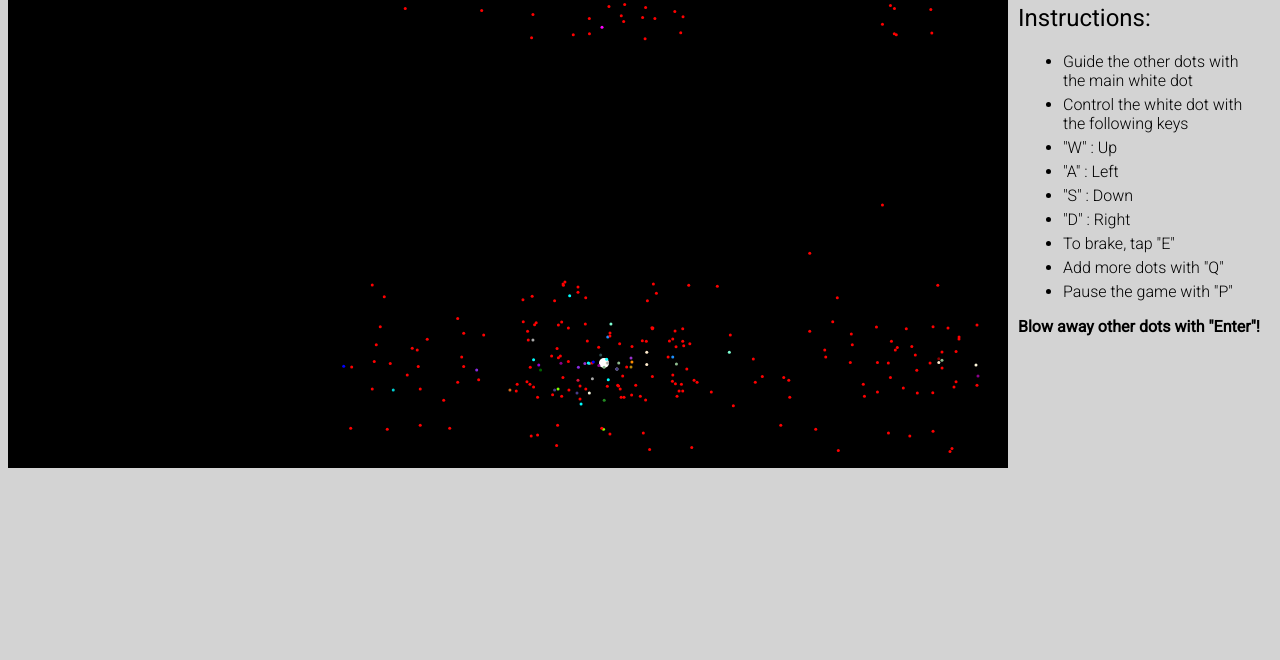
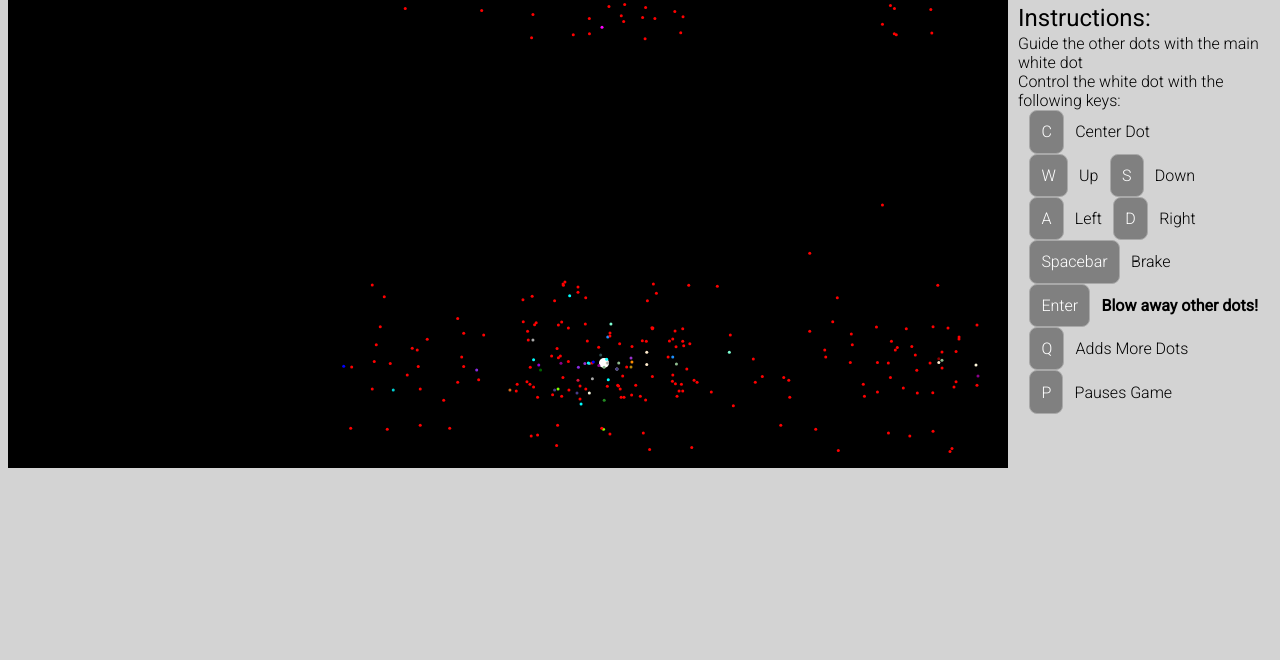
Before and after one commit to IanKingr/500Dots, a website with bundled scripts: page index.html in a window 1280 px wide. Shown: the part 140-800 px from the top of the page. Built offline with nearby package versions, Linux system fonts and the light colour scheme; animation ran at ten frames a second.

Commit message:
removed focus from pause button after clicking it, added toggling of explosionVector types on keypress, added method to center ship in the middle of the canvas

```diff
--- a/bundle.js
+++ b/bundle.js
@@ -94,7 +94,7 @@
 
 
 	// module
-	exports.push([module.id, "body {\n  background: lightgray;\n}\n\nh2 {\n  font-family: 'Roboto', sans-serif;\n  font-weight: 400;\n}\n\nli {\n  margin: 5px;\n}\n\nh1 {font-family: 'Oleo Script', cursive;}\n\nbutton:focus {outline:0;}\n\n.game {\n  position: relative;\n}\n\n.main {\n  display: flex;\n  flex-direction: row;\n}\n\n.info {\n  margin: 10px;\n  font-family: 'Roboto', sans-serif;\n  font-weight: 300;\n}\n\n.pause-button {\n  font-family: 'Roboto', sans-serif;\n  font-weight: 400;\n  font-size: medium;\n  padding: 0 0.5em 0 0.5em;\n  z-index: 10;\n  position: absolute;\n  min-width: 60px;\n  min-height: 30px;\n  top: 5px;\n  right: 10px;\n  background-color: white;\n  border-radius: 2px;\n  border: 0px;\n}\n\n.active {\n  background-color: darkred;\n  color: floralwhite;\n}\n", ""]);
+	exports.push([module.id, "body {\n  background: lightgray;\n}\n\nh2 {\n  font-family: 'Roboto', sans-serif;\n  font-weight: 400;\n  margin-bottom: 0.1em;\n}\n\nli {\n  margin: 5px;\n}\n\nh1 {font-family: 'Oleo Script', cursive;}\n\n.instructions {\n  display: flex;\n  flex-direction: column;\n}\n\n.instructions div {\n  display: flex;\n  flex-direction: row;\n  align-items: center;\n}\n\n\nbutton:focus {outline:0;}\n\n.game {\n  position: relative;\n}\n\n.key {\n  background: gray;\n  display: flex;\n  border: 1px solid darkgrey;\n  color: white;\n  padding: 0.7em;\n  border-radius: 0.5em;\n  justify-content: center;\n  margin-right: 0.7em;\n  margin-left: 0.7em;\n}\n\n.main {\n  display: flex;\n  flex-direction: row;\n}\n\n.info {\n  margin: 10px;\n  font-family: 'Roboto', sans-serif;\n  font-weight: 300;\n}\n\n.pause-button {\n  font-family: 'Roboto', sans-serif;\n  font-weight: 400;\n  font-size: medium;\n  padding: 0 0.5em 0 0.5em;\n  z-index: 10;\n  position: absolute;\n  min-width: 60px;\n  min-height: 30px;\n  top: 5px;\n  right: 10px;\n  background-color: white;\n  border-radius: 2px;\n  border: 0px;\n}\n\n.active {\n  background-color: darkred;\n  color: floralwhite;\n}\n", ""]);
 
 	// exports
 
@@ -437,7 +437,6 @@
 	  if(object.type === "Ship"){
 	    this.ships.push(object);
 	  } else if(object.type === "Dot"){
-	    console.log("Dot Added");
 	    this.dots.push(object);
 	  }
 	};
@@ -539,9 +538,9 @@
 	    object.draw(context);
 	  });
 
-	  context.font = '20px Audiowide';
+	  context.font = '20px Oleo Script';
 	  context.fillStyle = "#FFFFFF";
-	  context.fillText("Number of Dots: " + this.dots.length, 10, 20);
+	  context.fillText("Dots: " + this.dots.length, 10, 20);
 	};
 
 	Game.prototype.isOutofBounds = function(pos){
@@ -561,6 +560,8 @@
 /* 6 */
 /***/ function(module, exports, __webpack_require__) {
 
+	// The ship is the main white dot that the user directs
+
 	var Ship = __webpack_require__(6);
 	var MovingObject = __webpack_require__(7);
 	var Util = __webpack_require__(8);
@@ -569,6 +570,7 @@
 	  options.radius = Ship.radius;
 	  options.velocity = options.velocity || [0, 0];
 	  options.color = "white";
+	  this.explosionVector = 2;
 
 	  MovingObject.call(this, options);
 	};
@@ -577,12 +579,13 @@
 
 	Util.inherits(Ship, MovingObject);
 
+	// Brake method reduces the velocity of the ship to 40%
 	Ship.prototype.brake = function(){
-	  console.log("braking");
 	  this.velocity[0] *= 0.4;
 	  this.velocity[1] *= 0.4;
 	};
 
+	// Moves the ship given user input (movementDelta)
 	Ship.prototype.boost = function(movementDelta){
 	  var x_vel = this.velocity[0];
 	  var y_vel = this.velocity[1];
@@ -595,6 +598,7 @@
 	    this.resetVelocity([x_vel, -brakeFactor*y_vel]);
 	  }
 
+	  // To increase initial speed, arbitrary boost factor is applied when the ship's velocity is below a certain limit
 	  var boostFactor = [1, 1];
 	  if(Math.abs(this.velocity[0]) < 20){
 	    boostFactor = [10, 1];
@@ -609,8 +613,19 @@
 	  });
 	};
 
+	// Assigns the ship a new velocity
 	Ship.prototype.resetVelocity = function(newVelocity){
 	  this.velocity = newVelocity;
+	};
+
+	// Centers the ship in the middle of the canvas and stops it in place
+	Ship.prototype.center = function (){
+	  this.pos = [500, 300];
+	  this.resetVelocity([0,0]);
+	};
+
+	Ship.prototype.toggleExplosion = function (num){
+	  this.explosionVector = num;
 	};
 
 	Ship.prototype.type = "Ship";
@@ -667,6 +682,7 @@
 
 	  var explosiveForce = 10;
 
+	  // Various shapes can be achieved depending on the explosionVector used
 	  var explosionVectors = {
 	    //Small Star + cross on repeats
 	    0: [xDistance * Math.pow(explosiveForce/normalDistance, 1),
@@ -682,7 +698,7 @@
 	  };
 
 	  // var randVector = Math.floor(Math.random() * Object.keys(explosionVectors).length);
-	  var explosionVector = explosionVectors[2];
+	  var explosionVector = explosionVectors[ship.explosionVector];
 	  this.velocity = Util.sumArrays(explosionVector, this.velocity);
 	};
 
@@ -806,14 +822,6 @@
 	var Game = __webpack_require__(5);
 	var Ship = __webpack_require__(6);
 
-	// Prevents page scrolling via spacebar, up, down, left, and right keys
-	window.addEventListener("keydown", function(e){
-	  var keys = [32, 37, 38, 39, 40];
-	  if(keys.includes(e.keyCode)){
-	    e.preventDefault();
-	  }
-	});
-
 	var GameView = function(game, context){
 	  this.game = game;
 	  this.context = context;
@@ -830,6 +838,7 @@
 	  requestId = requestAnimationFrame(this.animate.bind(this));
 	};
 
+	//Pauses the game by stopping the requestAnimationFrame loop and applies CSS colorings to button
 	GameView.prototype.pause = function(){
 	  var button = document.getElementById("pause-button");
 	  if(requestId){
@@ -842,6 +851,7 @@
 	    button.innerHTML = "Pause";
 	    requestId = requestAnimationFrame(this.animate.bind(this));
 	  }
+	  button.blur();
 	};
 
 	GameView.prototype.animate = function(time){
@@ -858,7 +868,15 @@
 	  }
 	};
 
+	// Prevents page scrolling via spacebar, up, down, left, and right keys
+	window.addEventListener("keydown", function(e){
+	  var keys = [32, 37, 38, 39, 40];
+	  if(keys.includes(e.keyCode)){
+	    e.preventDefault();
+	  }
+	});
 
+	// Uses keymaster.js to bind keys to ship/game methods
 	GameView.prototype.bindKeyHandlers = function(){
 	  var ship = this.ship;
 	  var self = this;
@@ -874,7 +892,11 @@
 	  key('q', function(){ self.game.addDots(10); });
 	  key('space', function(){ ship.brake(); });
 	  key('enter', function(){ self.game.explosion(); });
+	  key('c', function(){ ship.center(); });
 	  key('p', function(){ self.pause(); });
+	  key('1', function(){ ship.toggleExplosion(0); });
+	  key('2', function(){ ship.toggleExplosion(1);});
+	  key('3', function(){ ship.toggleExplosion(2); });
 	};
 
 	module.exports = GameView;
--- a/index.html
+++ b/index.html
@@ -20,18 +20,17 @@
         </section>
         <section>
           <h2>Instructions:</h2>
-          <ul>
-            <li>Guide the other dots with the main white dot</li>
-            <li>Control the white dot with the following keys</li>
-              <li>"W" : Up</li>
-              <li>"A" : Left</li>
-              <li>"S" : Down</li>
-              <li>"D" : Right</li>
-              <li>To brake, tap "E"</li>
-            <li>Add more dots with "Q"</li>
-            <li>Pause the game with "P"</li>
-          </ul>
-          <strong>Blow away other dots with "Enter"!<strong>
+          <div class="instructions">
+            <div>Guide the other dots with the main white dot</div>
+            <div>Control the white dot with the following keys:</div>
+              <div><div class="key">C</div>Center Dot</div>
+              <div><div class="key">W</div> Up <div class="key">S</div> Down</div>
+              <div><div class="key">A</div> Left <div class="key">D</div> Right</div>
+              <div><div class="key">Spacebar</div>Brake</div>
+              <div><div class="key">Enter</div><strong>Blow away other dots!</strong></div>
+              <div><div class="key">Q</div> Adds More Dots</div>
+              <div><div class="key">P</div> Pauses Game</div>
+          </div>
         </section>
       </div>
     </div>
--- a/style.css
+++ b/style.css
@@ -5,6 +5,7 @@ body {
 h2 {
   font-family: 'Roboto', sans-serif;
   font-weight: 400;
+  margin-bottom: 0.1em;
 }
 
 li {
@@ -13,10 +14,34 @@ li {
 
 h1 {font-family: 'Oleo Script', cursive;}
 
+.instructions {
+  display: flex;
+  flex-direction: column;
+}
+
+.instructions div {
+  display: flex;
+  flex-direction: row;
+  align-items: center;
+}
+
+
 button:focus {outline:0;}
 
 .game {
   position: relative;
+}
+
+.key {
+  background: gray;
+  display: flex;
+  border: 1px solid darkgrey;
+  color: white;
+  padding: 0.7em;
+  border-radius: 0.5em;
+  justify-content: center;
+  margin-right: 0.7em;
+  margin-left: 0.7em;
 }
 
 .main {
```
Also changed, not shown: lib/gameView.js (+14 -8 lines), lib/ship.js (+17 -1 lines), lib/game.js, lib/movingObject.js.
